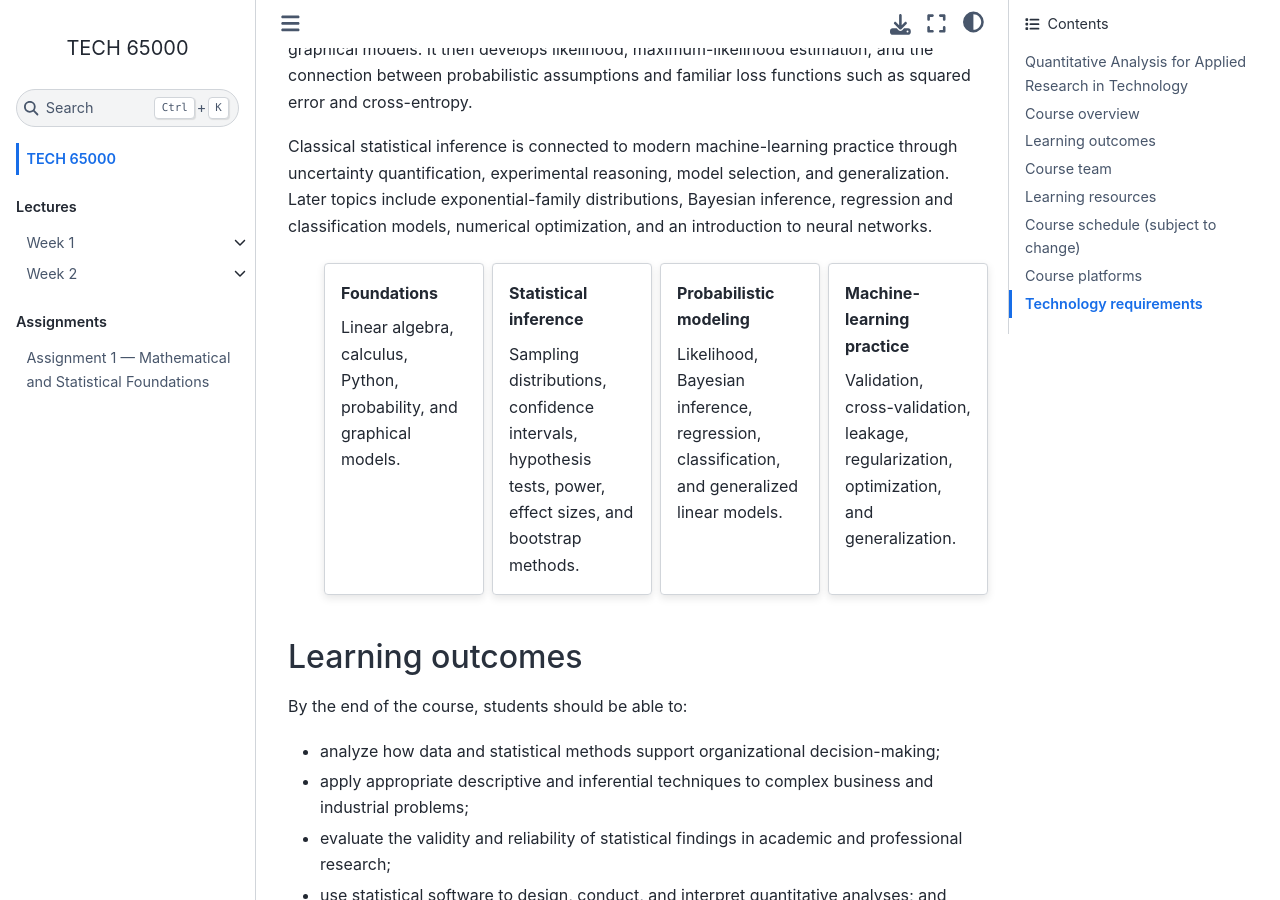
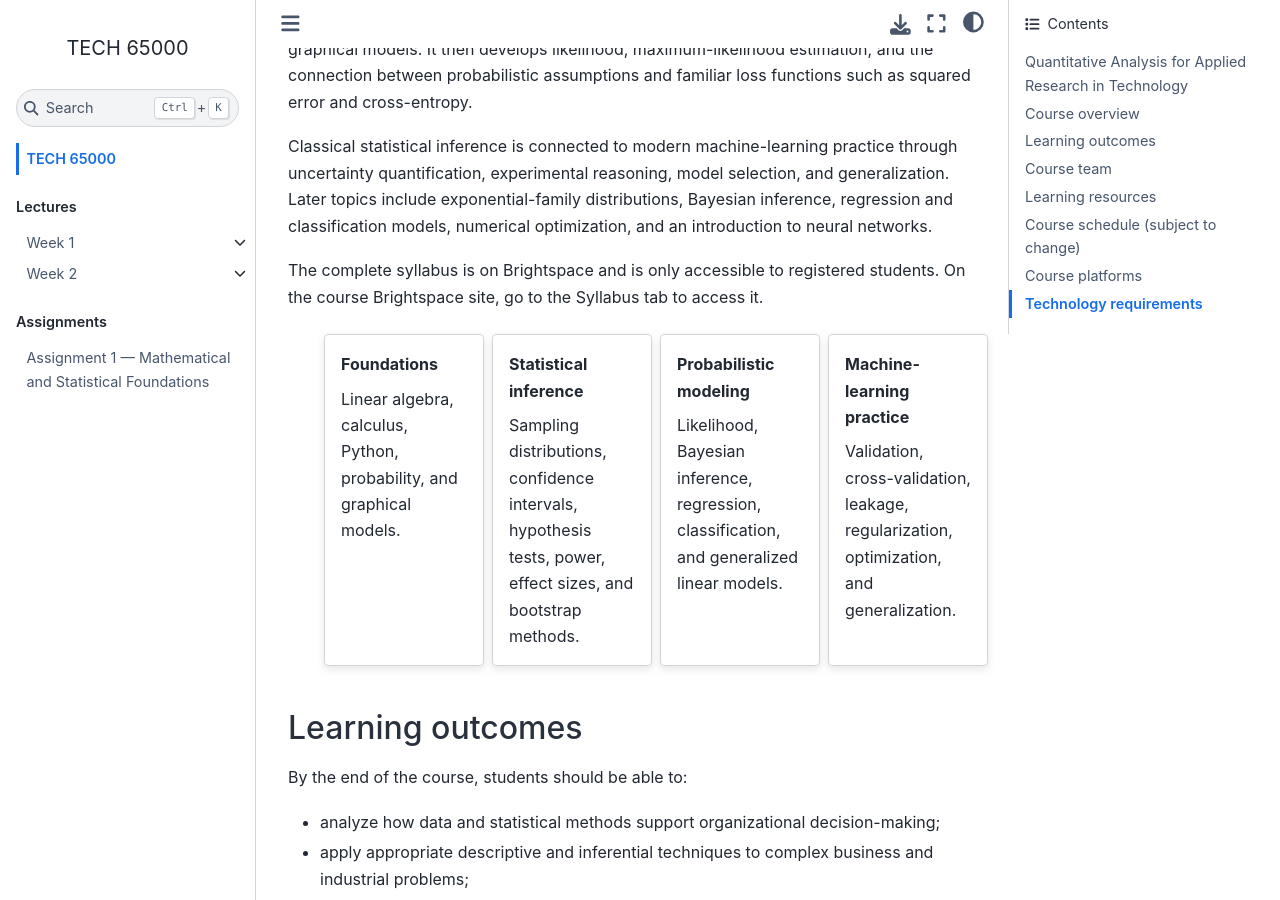
Before and after one commit to DTECH-650/DTECH-650.github.io, a Jupyter Book: the page built from index.md, in a window 1280 px wide and 900 px high, scrolled down 759 px. Built offline with Jupyter Book 1.0.4 settings and Sphinx 7.4.7 and the Sphinx Book theme 1.1.4, drawn with Linux system fonts in a browser that asks for light colours; pages that are not in the unit, such as notebooks, are missing from menus.

Commit message:
Add syllabus sentence to overview

```diff
--- a/index.md
+++ b/index.md
@@ -17,6 +17,8 @@ TECH 65000 introduces statistical inference and probabilistic discriminative mac
 The course begins with mathematical and computational foundations: linear algebra, derivatives, Python, probability rules, random variables, common distributions, and graphical models. It then develops likelihood, maximum-likelihood estimation, and the connection between probabilistic assumptions and familiar loss functions such as squared error and cross-entropy.
 
 Classical statistical inference is connected to modern machine-learning practice through uncertainty quantification, experimental reasoning, model selection, and generalization. Later topics include exponential-family distributions, Bayesian inference, regression and classification models, numerical optimization, and an introduction to neural networks.
+
+The complete syllabus is on Brightspace and is only accessible to registered students. On the course Brightspace site, go to the Syllabus tab to access it.
 
 ::::{grid} 1 2 2 4
 :gutter: 2
```
